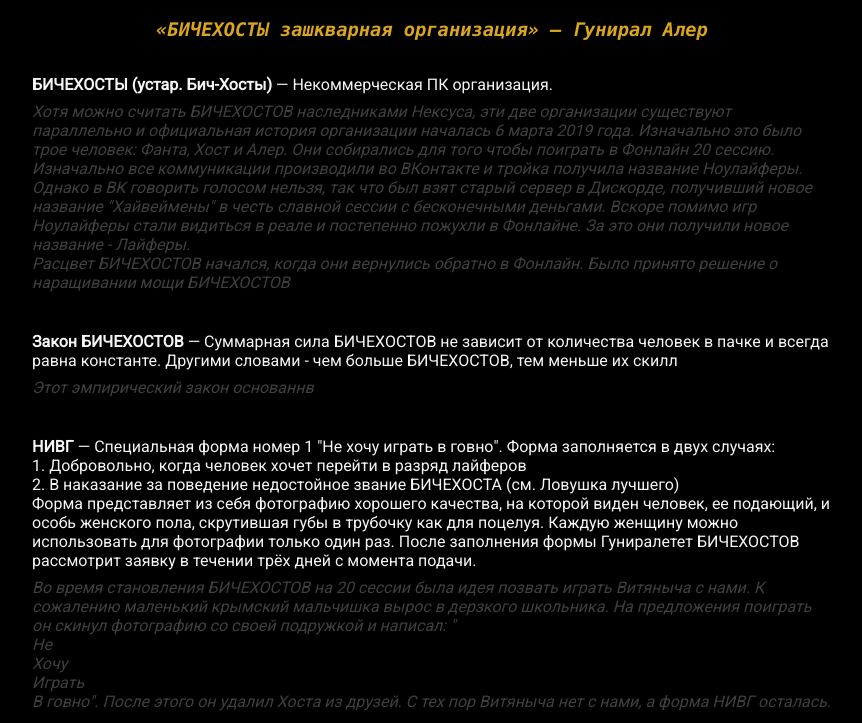
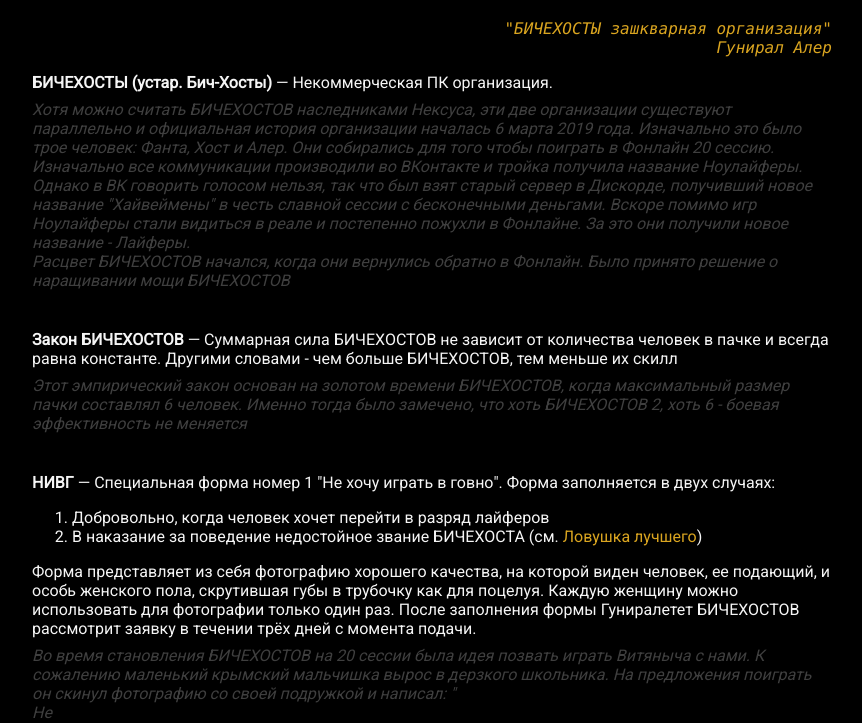
Before and after one commit to Belianin/belianin.github.io, a plain HTML site: page bichehosti/glossary.html in a window 1280 px wide. Shown: the part 62-785 px from the top of the page, without its empty margins (208-1070 px from the left). Drawn offline with Linux system fonts and the light colour scheme.

Commit message:
gold update

```diff
--- a/bichehosti/glossary.html
+++ b/bichehosti/glossary.html
@@ -9,10 +9,12 @@
     <script src="glossary.js"></script>
     <link rel="icon" href="../src/icon.png">
 </head>
-<body>
+<body link="goldenrod" vlink="goldenrod">
     <div class="glossary">
         <h1>Глоссарий</h1>
-        <h3 class="quote"><i>«БИЧЕХОСТЫ зашкварная организация» — Гунирал Алер</i></h3>
+        <div class="quote centered">
+            <i>"БИЧЕХОСТЫ зашкварная организация"<br>Гунирал Алер</i>
+        </div>
         <div id="content"></div>
     </div>
 </body>
--- a/bichehosti/glossary.js
+++ b/bichehosti/glossary.js
@@ -9,12 +9,12 @@ const tempTerms = [
         "anchor": "rule",
         "title": "Закон БИЧЕХОСТОВ",
         "definition": "Суммарная сила БИЧЕХОСТОВ не зависит от количества человек в пачке и всегда равна константе. Другими словами - чем больше БИЧЕХОСТОВ, тем меньше их скилл",
-        "history": "Этот эмпирический закон основаннв"
+        "history": "Этот эмпирический закон основан на золотом времени БИЧЕХОСТОВ, когда максимальный размер пачки составлял 6 человек. Именно тогда было замечено, что хоть БИЧЕХОСТОВ 2, хоть 6 - боевая эффективность не меняется"
     },
     {
         "anchor": "nivg",
         "title": "НИВГ",
-        "definition": "Специальная форма номер 1 \"Не хочу играть в говно\". Форма заполняется в двух случаях:<br>1. Добровольно, когда человек хочет перейти в разряд лайферов<br>2. В наказание за поведение недостойное звание БИЧЕХОСТА (см. Ловушка лучшего)<br>Форма представляет из себя фотографию хорошего качества, на которой виден человек, ее подающий, и особь женского пола, скрутившая губы в трубочку как для поцелуя. Каждую женщину можно использовать для фотографии только один раз. После заполнения формы Гуниралетет БИЧЕХОСТОВ рассмотрит заявку в течении трёх дней с момента подачи.",
+        "definition": "Специальная форма номер 1 \"Не хочу играть в говно\". Форма заполняется в двух случаях:<ol><li>Добровольно, когда человек хочет перейти в разряд лайферов</li><li>В наказание за поведение недостойное звание БИЧЕХОСТА (см. <a href=\"#besttrap\">Ловушка лучшего</a>)</ol>Форма представляет из себя фотографию хорошего качества, на которой виден человек, ее подающий, и особь женского пола, скрутившая губы в трубочку как для поцелуя. Каждую женщину можно использовать для фотографии только один раз. После заполнения формы Гуниралетет БИЧЕХОСТОВ рассмотрит заявку в течении трёх дней с момента подачи.",
         "history": "Во время становления БИЧЕХОСТОВ на 20 сессии была идея позвать играть Витяныча с нами. К сожалению маленький крымский мальчишка вырос в дерзкого школьника. На предложения поиграть он скинул фотографию со своей подружкой и написал: \"<br>Не<br>Хочу<br>Играть<br>В говно\". После этого он удалил Хоста из друзей. С тех пор Витяныча нет с нами, а форма НИВГ осталась."
     },
     {
@@ -33,7 +33,7 @@ const tempTerms = [
         "anchor": "89",
         "title": "8-9",
         "definition": "( ͡° ͜ʖ ͡°)",
-        "history": "Появился в тот же день что и Г-9. Только гуниралам открыта его суть."
+        "history": ""
     },
     {
         "anchor": "jokertrap",
@@ -51,7 +51,7 @@ const tempTerms = [
         "anchor": "rpg",
         "title": "Лайфер, Дединсайд, ЧСВ",
         "definition": "Ролевая система БИЧЕХОСТОВ",
-        "history": "<img src=\"../src/rpg.png\" alt=\"треугольник\">"
+        "history": "<img src=\"../src/rpg.png\" alt=\"треугольник\" class=\"centered small\">"
     },
     {
         "anchor": "lifer",
@@ -63,7 +63,7 @@ const tempTerms = [
 
 function convertToHtml(term) {
     return `
-    <section class="term-section">
+    <section class="term-section centered">
         <a name=\"${term.anchor}\"></a>
         <div>
             <b>${term.title}</b> — ${term.definition}
--- a/css/bichehosti/glossary.css
+++ b/css/bichehosti/glossary.css
@@ -1,3 +1,7 @@
+a {
+    text-decoration: none;
+}
+
 body {
     font-family: 'Roboto', sans-serif;
     background-color: black;
@@ -11,10 +15,7 @@ body {
 .term-section {
     display: block;
     padding: 16px 0 16px 0;
-    width: 800px;
     text-align: left;
-    margin-left: auto;
-    margin-right: auto;
 }
 
 .history {
@@ -24,5 +25,17 @@ body {
 
 .quote {
     font-family: "Lucida Console", "monospace";
-    color: goldenrod
+    text-align: right;
+    color: goldenrod;
 }
+
+.centered {
+    width: 800px;
+    display: block;
+    margin-left: auto;
+    margin-right: auto;
+}
+
+.small {
+    width: 300px;
+}
```
